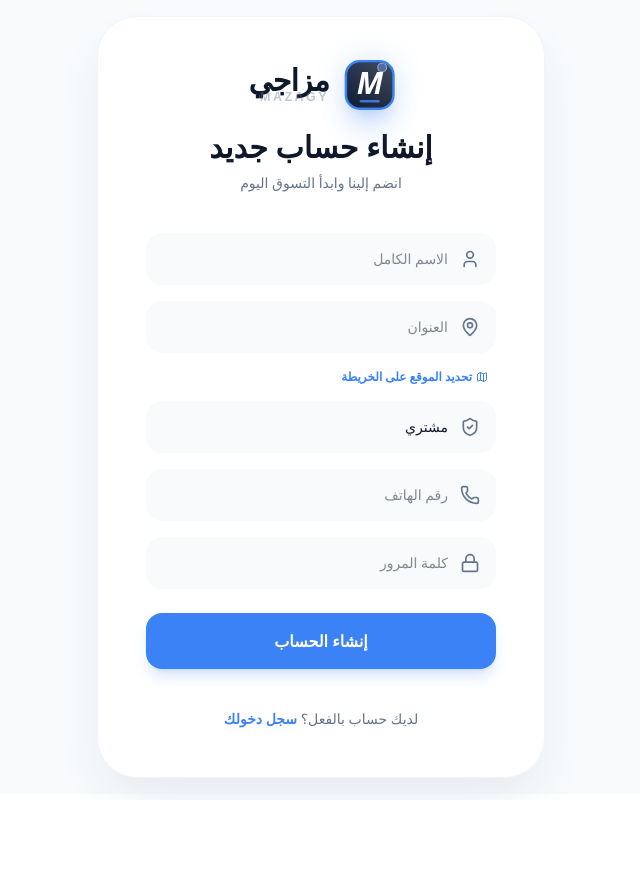
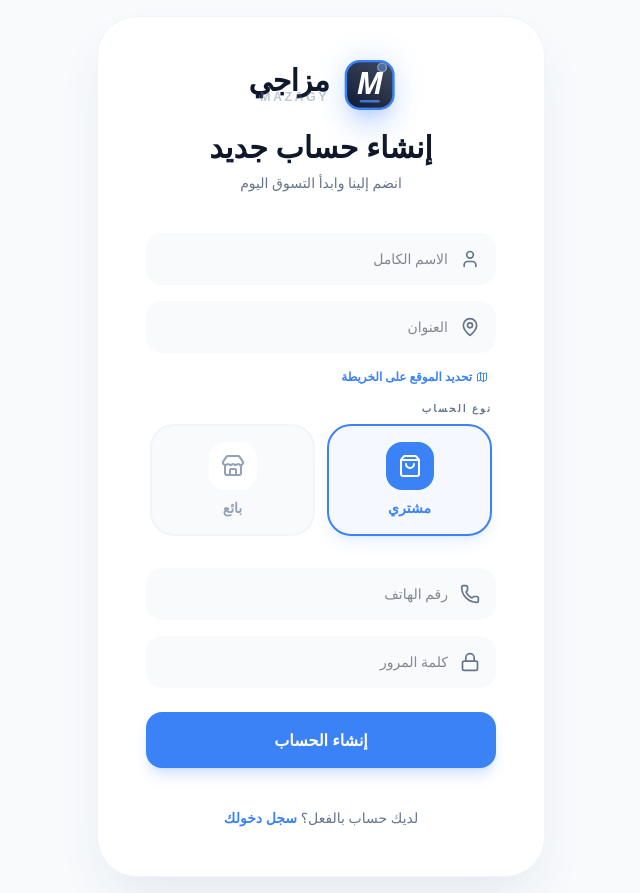
Before and after one commit to baadishy/Mazagy, a React (Vite) app: page /signup in a window 1280 px wide. Shown: the whole page, without its empty margins (319-959 px from the left). Before the commit the page ends 800 px from the top, so only its background shows below. Built offline with nearby package versions, Linux system fonts and the light colour scheme; no server answers.

Commit message:
make the option between seller or buyer more clear in sign up page

```diff
--- a/src/pages/AuthPage.tsx
+++ b/src/pages/AuthPage.tsx
@@ -1,16 +1,26 @@
-import React, { useState } from 'react';
-import { Link, useNavigate } from 'react-router-dom';
-import { Mail, Lock, User, Phone, MapPin, ShieldCheck, Map as MapIcon } from 'lucide-react';
-import { motion } from 'motion/react';
-import { useAuth } from '../context/AuthContext';
-import { Logo } from '../components/Logo';
-import { MapContainer, TileLayer, Marker, useMapEvents } from 'react-leaflet';
-import L from 'leaflet';
+import React, { useState } from "react";
+import { Link, useNavigate } from "react-router-dom";
+import {
+  Mail,
+  Lock,
+  User,
+  Phone,
+  MapPin,
+  ShieldCheck,
+  Map as MapIcon,
+  ShoppingBag,
+  Store,
+} from "lucide-react";
+import { motion } from "motion/react";
+import { useAuth } from "../context/AuthContext";
+import { Logo } from "../components/Logo";
+import { MapContainer, TileLayer, Marker, useMapEvents } from "react-leaflet";
+import L from "leaflet";
 
 // Fix Leaflet marker icon issue
-import markerIcon from 'leaflet/dist/images/marker-icon.png';
-import markerIconRetina from 'leaflet/dist/images/marker-icon-2x.png';
-import markerShadow from 'leaflet/dist/images/marker-shadow.png';
+import markerIcon from "leaflet/dist/images/marker-icon.png";
+import markerIconRetina from "leaflet/dist/images/marker-icon-2x.png";
+import markerShadow from "leaflet/dist/images/marker-shadow.png";
 
 const DefaultIcon = L.icon({
   iconUrl: markerIcon,
@@ -22,88 +32,100 @@ const DefaultIcon = L.icon({
 
 L.Marker.prototype.options.icon = DefaultIcon;
 
-const LocationPicker = ({ position, setPosition, setAddress }: { position: [number, number], setPosition: (pos: [number, number]) => void, setAddress: (addr: string) => void }) => {
+const LocationPicker = ({
+  position,
+  setPosition,
+  setAddress,
+}: {
+  position: [number, number];
+  setPosition: (pos: [number, number]) => void;
+  setAddress: (addr: string) => void;
+}) => {
   useMapEvents({
     async click(e) {
       const { lat, lng } = e.latlng;
       setPosition([lat, lng]);
       try {
-        const response = await fetch(`https://nominatim.openstreetmap.org/reverse?format=jsonv2&lat=${lat}&lon=${lng}&accept-language=ar`);
+        const response = await fetch(
+          `https://nominatim.openstreetmap.org/reverse?format=jsonv2&lat=${lat}&lon=${lng}&accept-language=ar`,
+        );
         const data = await response.json();
         if (data.display_name) {
           setAddress(data.display_name);
         }
       } catch (error) {
-        console.error('Error reverse geocoding:', error);
+        console.error("Error reverse geocoding:", error);
       }
     },
   });
 
-  return (
-    <Marker position={position} />
-  );
+  return <Marker position={position} />;
 };
 
-import { isEgyptianPhone } from '../lib/utils';
+import { isEgyptianPhone, cn } from "../lib/utils";
 
-export const AuthPage = ({ type }: { type: 'login' | 'signup' }) => {
+export const AuthPage = ({ type }: { type: "login" | "signup" }) => {
   const { login, signup } = useAuth();
   const navigate = useNavigate();
   const [loading, setLoading] = useState(false);
-  const [error, setError] = useState('');
+  const [error, setError] = useState("");
   const [formData, setFormData] = useState({
-    name: '',
-    password: '',
-    phone: '',
-    role: 'buyer',
+    name: "",
+    password: "",
+    phone: "",
+    role: "buyer",
     location: {
-      address: '',
+      address: "",
       lat: 0,
-      lng: 0
-    }
+      lng: 0,
+    },
   });
 
   const [showMap, setShowMap] = useState(false);
-  const [position, setPosition] = useState<[number, number]>([24.7136, 46.6753]);
+  const [position, setPosition] = useState<[number, number]>([
+    24.7136, 46.6753,
+  ]);
 
   const setAddress = (addr: string) => {
-    setFormData(prev => ({
+    setFormData((prev) => ({
       ...prev,
-      location: { ...prev.location, address: addr }
+      location: { ...prev.location, address: addr },
     }));
   };
 
   const setMapPosition = (pos: [number, number]) => {
     setPosition(pos);
-    setFormData(prev => ({
+    setFormData((prev) => ({
       ...prev,
-      location: { ...prev.location, lat: pos[0], lng: pos[1] }
+      location: { ...prev.location, lat: pos[0], lng: pos[1] },
     }));
   };
 
   const handleSubmit = async (e: React.FormEvent) => {
     e.preventDefault();
     setLoading(true);
-    setError('');
+    setError("");
     try {
-      if (type === 'login') {
+      if (type === "login") {
         if (!isEgyptianPhone(formData.phone)) {
-          setError('يرجى إدخال رقم هاتف مصري صحيح (مثال: 01012345678)');
+          setError("يرجى إدخال رقم هاتف مصري صحيح (مثال: 01012345678)");
           setLoading(false);
           return;
         }
         await login({ phone: formData.phone, password: formData.password });
       } else {
         if (!isEgyptianPhone(formData.phone)) {
-          setError('يرجى إدخال رقم هاتف مصري صحيح (مثال: 01012345678)');
+          setError("يرجى إدخال رقم هاتف مصري صحيح (مثال: 01012345678)");
           setLoading(false);
           return;
         }
         await signup(formData);
       }
-      navigate('/');
+      navigate("/");
     } catch (err: any) {
-      setError(err.response?.data?.message || 'حدث خطأ ما، يرجى المحاولة مرة أخرى');
+      setError(
+        err.response?.data?.message || "حدث خطأ ما، يرجى المحاولة مرة أخرى",
+      );
     } finally {
       setLoading(false);
     }
@@ -119,10 +141,12 @@ export const AuthPage = ({ type }: { type: 'login' | 'signup' }) => {
         <div className="text-center mb-10">
           <Logo showText={true} className="mx-auto mb-6 scale-125" />
           <h1 className="text-3xl font-black text-slate-900 mb-2">
-            {type === 'login' ? 'مرحباً بعودتك' : 'إنشاء حساب جديد'}
+            {type === "login" ? "مرحباً بعودتك" : "إنشاء حساب جديد"}
           </h1>
           <p className="text-secondary text-sm">
-            {type === 'login' ? 'سجل دخولك للوصول إلى حسابك' : 'انضم إلينا وابدأ التسوق اليوم'}
+            {type === "login"
+              ? "سجل دخولك للوصول إلى حسابك"
+              : "انضم إلينا وابدأ التسوق اليوم"}
           </p>
         </div>
 
@@ -133,7 +157,7 @@ export const AuthPage = ({ type }: { type: 'login' | 'signup' }) => {
         )}
 
         <form className="flex flex-col gap-4" onSubmit={handleSubmit}>
-          {type === 'signup' && (
+          {type === "signup" && (
             <>
               <div className="relative">
                 <User className="absolute right-4 top-1/2 -translate-y-1/2 w-5 h-5 text-secondary" />
@@ -142,7 +166,9 @@ export const AuthPage = ({ type }: { type: 'login' | 'signup' }) => {
                   placeholder="الاسم الكامل"
                   required
                   value={formData.name}
-                  onChange={(e) => setFormData({ ...formData, name: e.target.value })}
+                  onChange={(e) =>
+                    setFormData({ ...formData, name: e.target.value })
+                  }
                   className="w-full bg-slate-50 border-none rounded-2xl pr-12 pl-4 py-4 text-sm focus:ring-2 focus:ring-primary/20"
                 />
               </div>
@@ -152,11 +178,16 @@ export const AuthPage = ({ type }: { type: 'login' | 'signup' }) => {
                   type="text"
                   placeholder="العنوان"
                   required
-                  value={formData.location?.address || ''}
-                  onChange={(e) => setFormData({
-                    ...formData,
-                    location: { ...formData.location, address: e.target.value }
-                  })}
+                  value={formData.location?.address || ""}
+                  onChange={(e) =>
+                    setFormData({
+                      ...formData,
+                      location: {
+                        ...formData.location,
+                        address: e.target.value,
+                      },
+                    })
+                  }
                   className="w-full bg-slate-50 border-none rounded-2xl pr-12 pl-4 py-4 text-sm focus:ring-2 focus:ring-primary/20"
                 />
               </div>
@@ -167,31 +198,79 @@ export const AuthPage = ({ type }: { type: 'login' | 'signup' }) => {
                   className="text-primary hover:underline flex items-center gap-1 text-xs font-bold px-2"
                 >
                   <MapIcon className="w-3 h-3" />
-                  {showMap ? 'إخفاء الخريطة' : 'تحديد الموقع على الخريطة'}
+                  {showMap ? "إخفاء الخريطة" : "تحديد الموقع على الخريطة"}
                 </button>
 
                 {showMap && (
                   <div className="h-48 w-full rounded-2xl overflow-hidden border border-slate-200 shadow-inner">
-                    <MapContainer center={position} zoom={13} style={{ height: '100%', width: '100%' }}>
+                    <MapContainer
+                      center={position}
+                      zoom={13}
+                      style={{ height: "100%", width: "100%" }}
+                    >
                       <TileLayer
                         url="https://{s}.tile.openstreetmap.org/{z}/{x}/{y}.png"
                         attribution='&copy; <a href="https://www.openstreetmap.org/copyright">OpenStreetMap</a> contributors'
                       />
-                      <LocationPicker position={position} setPosition={setMapPosition} setAddress={setAddress} />
+                      <LocationPicker
+                        position={position}
+                        setPosition={setMapPosition}
+                        setAddress={setAddress}
+                      />
                     </MapContainer>
                   </div>
                 )}
               </div>
-              <div className="relative">
-                <ShieldCheck className="absolute right-4 top-1/2 -translate-y-1/2 w-5 h-5 text-secondary" />
-                <select
-                  value={formData.role}
-                  onChange={(e) => setFormData({ ...formData, role: e.target.value as any })}
-                  className="w-full bg-slate-50 border-none rounded-2xl pr-12 pl-4 py-4 text-sm focus:ring-2 focus:ring-primary/20 appearance-none"
-                >
-                  <option value="buyer">مشتري</option>
-                  <option value="seller">بائع</option>
-                </select>
+              <div className="px-1 mb-2">
+                <label className="text-[10px] font-black text-slate-500 uppercase tracking-[0.2em] block mb-2">
+                  نوع الحساب
+                </label>
+                <div className="grid grid-cols-2 gap-3 mb-2">
+                  <button
+                    type="button"
+                    onClick={() => setFormData({ ...formData, role: "buyer" })}
+                    className={cn(
+                      "flex flex-col items-center justify-center p-4 rounded-3xl border-2 transition-all gap-2 group",
+                      formData.role === "buyer"
+                        ? "border-primary bg-primary/5 text-primary shadow-lg shadow-primary/10"
+                        : "border-slate-100 bg-slate-50 text-slate-400 hover:border-slate-200",
+                    )}
+                  >
+                    <div
+                      className={cn(
+                        "p-3 rounded-2xl transition-colors",
+                        formData.role === "buyer"
+                          ? "bg-primary text-white"
+                          : "bg-white text-slate-400 group-hover:bg-slate-100",
+                      )}
+                    >
+                      <ShoppingBag className="w-6 h-6" />
+                    </div>
+                    <span className="text-sm font-black">مشتري</span>
+                  </button>
+                  <button
+                    type="button"
+                    onClick={() => setFormData({ ...formData, role: "seller" })}
+                    className={cn(
+                      "flex flex-col items-center justify-center p-4 rounded-3xl border-2 transition-all gap-2 group",
+                      formData.role === "seller"
+                        ? "border-primary bg-primary/5 text-primary shadow-lg shadow-primary/10"
+                        : "border-slate-100 bg-slate-50 text-slate-400 hover:border-slate-200",
+                    )}
+                  >
+                    <div
+                      className={cn(
+                        "p-3 rounded-2xl transition-colors",
+                        formData.role === "seller"
+                          ? "bg-primary text-white"
+                          : "bg-white text-slate-400 group-hover:bg-slate-100",
+                      )}
+                    >
+                      <Store className="w-6 h-6" />
+                    </div>
+                    <span className="text-sm font-black">بائع</span>
+                  </button>
+                </div>
               </div>
             </>
           )}
@@ -203,7 +282,9 @@ export const AuthPage = ({ type }: { type: 'login' | 'signup' }) => {
               placeholder="رقم الهاتف"
               required
               value={formData.phone}
-              onChange={(e) => setFormData({ ...formData, phone: e.target.value })}
+              onChange={(e) =>
+                setFormData({ ...formData, phone: e.target.value })
+              }
               dir="ltr"
               className="w-full bg-slate-50 border-none rounded-2xl pr-12 pl-4 py-4 text-sm focus:ring-2 focus:ring-primary/20 text-right"
             />
@@ -216,14 +297,21 @@ export const AuthPage = ({ type }: { type: 'login' | 'signup' }) => {
               placeholder="كلمة المرور"
               required
               value={formData.password}
-              onChange={(e) => setFormData({ ...formData, password: e.target.value })}
+              onChange={(e) =>
+                setFormData({ ...formData, password: e.target.value })
+              }
               className="w-full bg-slate-50 border-none rounded-2xl pr-12 pl-4 py-4 text-sm focus:ring-2 focus:ring-primary/20"
             />
           </div>
 
-          {type === 'login' && (
+          {type === "login" && (
             <div className="text-left">
-              <Link to="#" className="text-xs font-bold text-primary hover:underline">نسيت كلمة المرور؟</Link>
+              <Link
+                to="#"
+                className="text-xs font-bold text-primary hover:underline"
+              >
+                نسيت كلمة المرور؟
+              </Link>
             </div>
           )}
 
@@ -232,20 +320,23 @@ export const AuthPage = ({ type }: { type: 'login' | 'signup' }) => {
             disabled={loading}
             className="bg-primary text-white py-4 rounded-2xl font-bold hover:bg-blue-600 transition-all shadow-lg shadow-primary/20 mt-2 disabled:opacity-50 disabled:cursor-not-allowed"
           >
-            {loading ? 'جاري التحميل...' : (type === 'login' ? 'تسجيل الدخول' : 'إنشاء الحساب')}
+            {loading
+              ? "جاري التحميل..."
+              : type === "login"
+                ? "تسجيل الدخول"
+                : "إنشاء الحساب"}
           </button>
-
         </form>
 
         <div className="text-center mt-10 text-sm">
           <span className="text-secondary">
-            {type === 'login' ? 'ليس لديك حساب؟' : 'لديك حساب بالفعل؟'}
-          </span>{' '}
+            {type === "login" ? "ليس لديك حساب؟" : "لديك حساب بالفعل؟"}
+          </span>{" "}
           <Link
-            to={type === 'login' ? '/signup' : '/login'}
+            to={type === "login" ? "/signup" : "/login"}
             className="text-primary font-bold hover:underline"
           >
-            {type === 'login' ? 'سجل الآن' : 'سجل دخولك'}
+            {type === "login" ? "سجل الآن" : "سجل دخولك"}
           </Link>
         </div>
       </motion.div>
```
